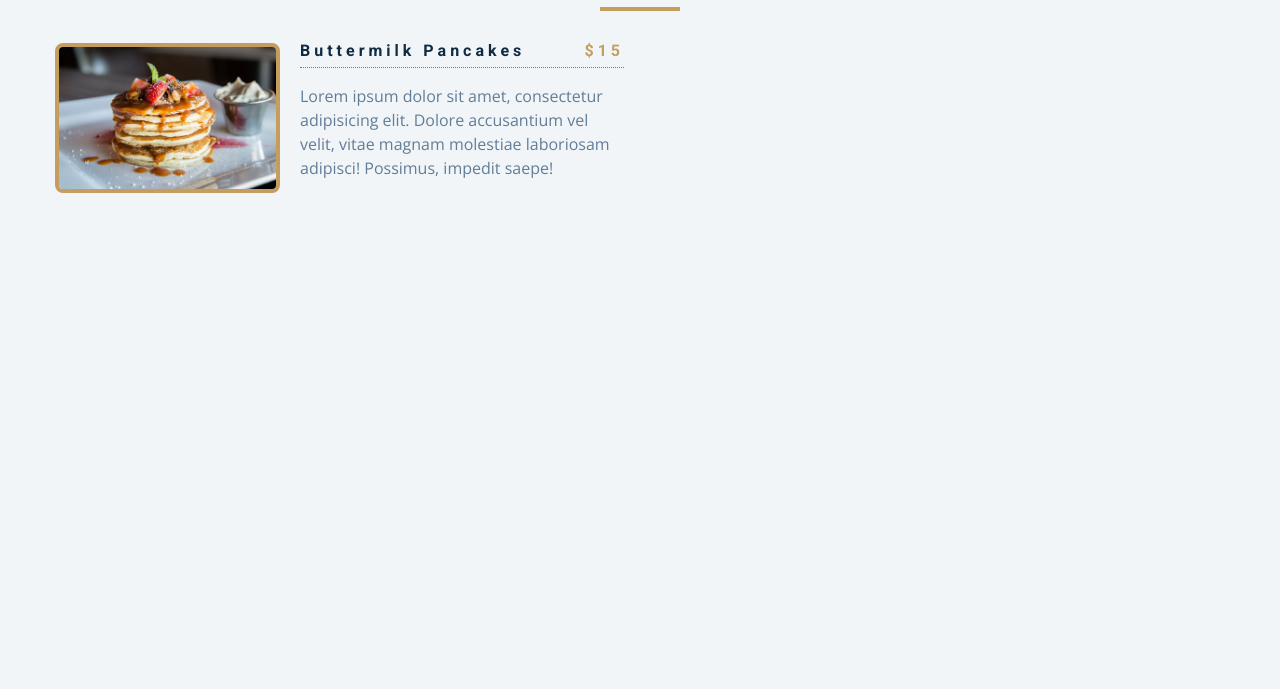
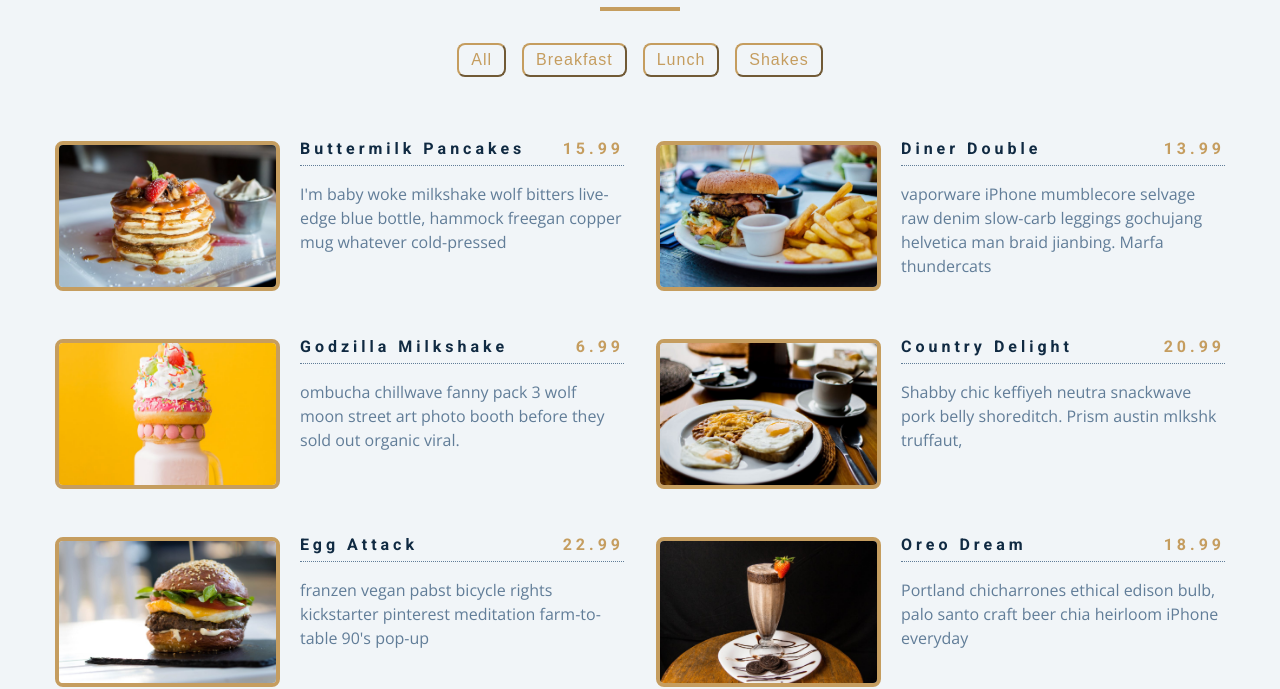
Before and after one commit to gupta-karan1/javascript-challenges-beginner, a plain HTML site: page Ch8_Menu/index.html in a window 1280 px wide. Shown: the part 125-814 px from the top of the page. Drawn offline with nearby package versions, Linux system fonts and the light colour scheme.

Commit message:
menu partially complete

```diff
--- a/Ch8_Menu/app.js
+++ b/Ch8_Menu/app.js
@@ -77,12 +77,57 @@ const menu = [
 // 1. target the parent of all items
 const sectionCenter = document.querySelector(".section-center");
 
+const filterBtns = document.querySelectorAll(".filter-btn");
+
 // 2. look for the event where the dom content is loaded within the window
+
+// load items
 window.addEventListener("DOMContentLoaded", function () {
-  // console.log("shake and bake");
-  let displayMenu = menu.map(function (item) {
-    console.log(item);
-    return item;
+  displayMenuItems(menu);
+});
+
+//filter items
+filterBtns.forEach(function (btn) {
+  btn.addEventListener("click", function (e) {
+    const category = e.currentTarget.dataset.id;
+    const menuCategory = menu.filter(function (menuItem) {
+      if (menuItem.category === category) {
+        return menuItem;
+      }
+    });
+    if (category === "all") {
+      displayMenuItems(menu);
+    } else {
+      displayMenuItems(menuCategory);
+    }
   });
-  console.log(displayMenu);
 });
+
+// we looped over our array
+// we return a new setup
+// we added a new string with html syntax
+// we dynamically populated the array
+// we joined all of them together
+// we place all of it in the section center
+
+function displayMenuItems(menuItems) {
+  let displayMenu = menuItems.map(function (item) {
+    // console.log(item);
+    return `        <article class="menu-item">
+      <img src=${item.img} class="photo" alt="${item.title}">
+      <div class="item-info">
+        <header>
+        <h4>${item.title}</h4>
+        <h4 class="price">${item.price}</h4>
+      </header>
+      <p class="item-text">${item.desc}</p>
+      </div>
+    </article>`;
+  });
+  displayMenu = displayMenu.join(""); // add the quote marks to remove commas from the output string
+  sectionCenter.innerHTML = displayMenu;
+}
+
+// get only unique categories
+// iterate over categories return buttons
+// make sure to select the buttons when they are available
--- a/Ch8_Menu/index.html
+++ b/Ch8_Menu/index.html
@@ -20,6 +20,12 @@
         <div class="underline"></div>
       </div>
       <!-- filter buttons -->
+      <div class="btn-container">
+        <button class="filter-btn" type="button" title="all" data-id="all">all</button>
+        <button class="filter-btn" type="button" title="all" data-id="breakfast">breakfast</button>
+        <button class="filter-btn" type="button" title="all" data-id="lunch">lunch</button>
+        <button class="filter-btn" type="button" title="all" data-id="shakes">shakes</button>
+      </div>
       <!-- menu items -->
       <div class="section-center">
         <!-- single item -->
```
